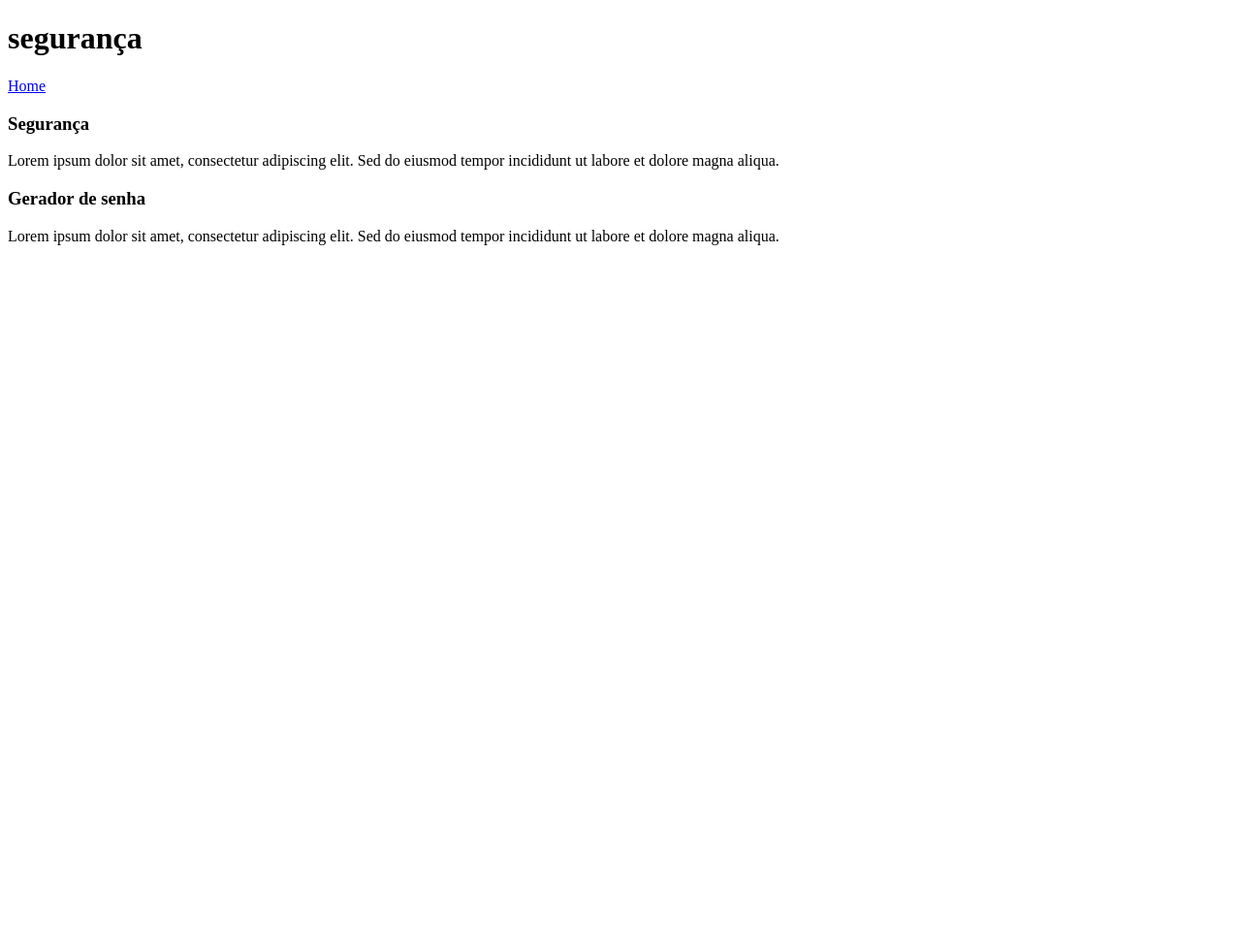
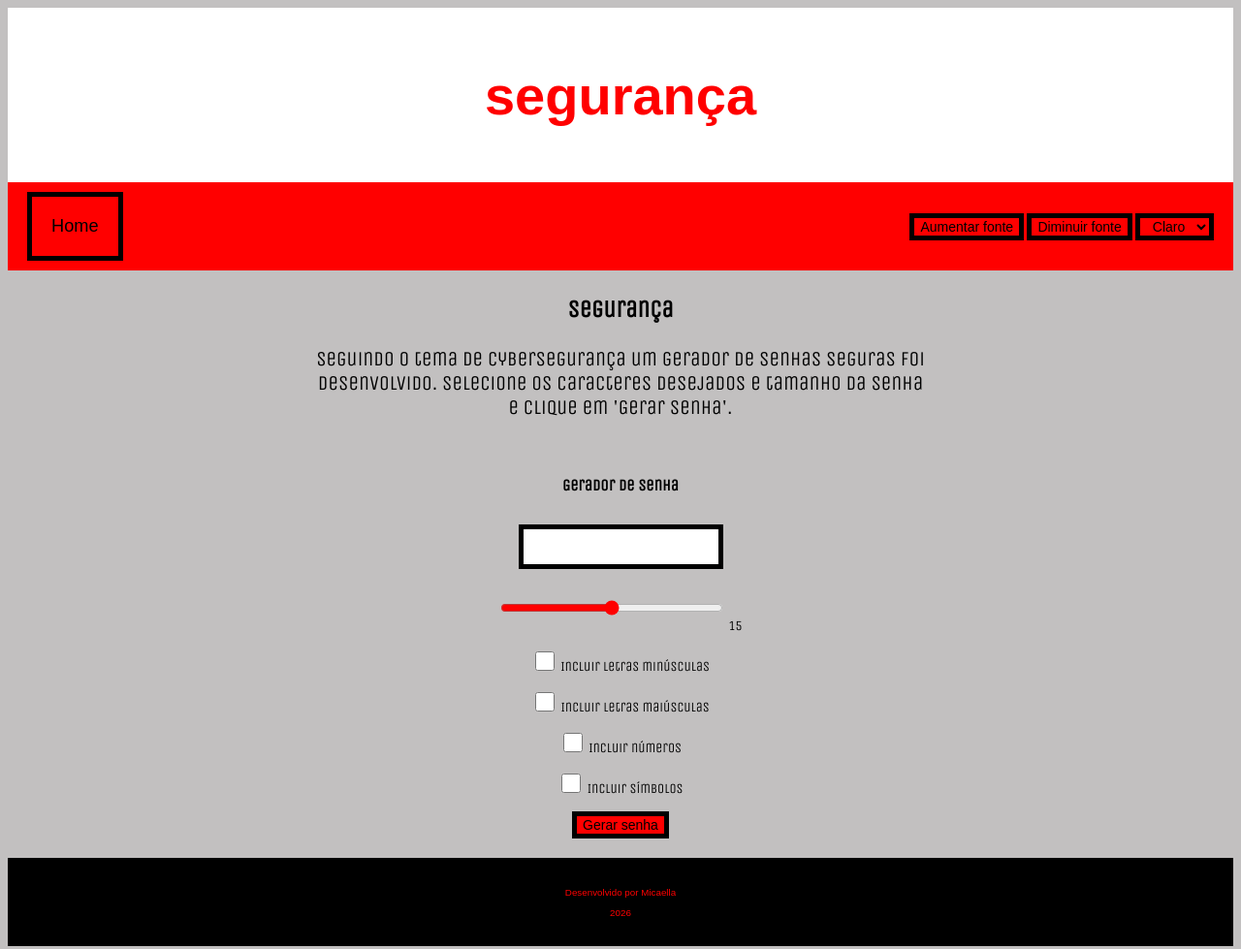
Before and after one commit to 168616/ciberseg, a plain HTML site: page seguranca.html in a window 1280 px wide. Shown: the whole page at 97% size. Before the commit the page ends 800 px from the top, so only its background shows below. Drawn offline with nearby package versions, Linux system fonts and the light colour scheme; a web font is replaced by a local one.

Commit message:
estruturação de javascript e css, finalizadas paginas 'sobre mim' 'seguranca' e 'contato'

```diff
--- /dev/null
+++ b/css/style.css
@@ -0,0 +1,206 @@
+@import url("https://fonts.googleapis.com");
+@import url("https://fonts.gstatic.com");
+@import url("https://fonts.googleapis.com/css2?family=Unica+One&family=Zen+Dots&display=swap");
+
+:root {
+    --black: rgb(0, 0, 0);
+    --white: rgb(255, 255, 255);
+    --red: rgb(255, 0, 0);
+    --grey: rgb(194, 192, 192);
+    font-size: 14px;
+}
+
+html {
+    color-scheme: light dark;
+    background-color: var(--grey);
+    color: var(--black);
+    font-family: "Unica One", sans-serif;
+    font-weight: 400;
+    font-style: normal;
+}
+
+@media (prefers-color-scheme: dark) {
+    :root {
+        --black: rgb(160, 160, 160);
+        --white: rgb(0, 0, 0);
+        --red: rgb(110, 0, 0);
+        --grey: rgb(39, 39, 39);
+    }
+
+    html {
+        color-scheme: dark;
+        background-color: var(--grey);
+        color: var(--black);
+    }
+}
+
+[modo-light-dark="light"] {
+    color-scheme: light;
+    --black: rgb(0, 0, 0);
+    --white: rgb(255, 255, 255);
+    --red: rgb(255, 0, 0);
+    --grey: rgb(194, 192, 192);
+}
+
+[modo-light-dark="dark"] {
+    color-scheme: dark;
+    --black: rgb(160, 160, 160);
+    --white: rgb(0, 0, 0);
+    --red: rgb(110, 0, 0);
+    --grey: rgb(39, 39, 39);
+}
+
+header {
+    padding: 20px;
+    text-align: center;
+    background-color: var(--white);
+    color: var(--red);
+    font-size: 2rem;
+    font-family: "Zen Dots", sans-serif;
+    font-weight: 400;
+    font-style: normal;
+}
+
+a {
+  background-color: var(--red);
+  color: var(--black);
+  border: 5px solid var(--black);
+  font-size: 1.3rem;
+  text-align: center;
+  text-decoration: none;
+  display: inline-block;
+  padding: 20px;
+    font-family: "Zen Dots", sans-serif;
+    font-weight: 400;
+    font-style: normal;
+}
+
+
+a:hover, a:active {
+  background-color: var(--black);
+  color: var(--white);
+}
+
+button{
+    background-color: var(--red);
+    color: var(--black);
+    border: 5px solid var(--black);
+    font-size: 1rem;
+    text-align: center;
+    text-decoration: none;
+    display: inline-block;
+    font-family: "Zen Dots", sans-serif;
+    font-weight: 400;
+    font-style: normal;
+}
+
+button:hover, button:active {
+    background-color: var(--black);
+    color: var(--white);
+}
+
+select{
+    background-color: var(--red);
+    color: var(--black);
+     border: 5px solid var(--black);
+    font-size: 1rem;
+    text-align: center;
+    text-decoration: none;
+    display: inline-block;
+        font-family: "Zen Dots", sans-serif;
+        font-weight: 400;
+        font-style: normal;
+}
+
+select:hover, select:active {
+    background-color: var(--black);
+    color: var(--white);
+}
+
+img {
+    height: auto;
+    width: 400px;
+    align-items: center;
+    background-color: var(--red);
+    padding: 25px;
+}
+
+#navbar {
+    display: flex;
+    justify-content: space-between;
+    align-items: center;
+    background-color: var(--red);
+    padding: 10px 20px;
+}
+
+section {
+    margin-left: 25%;
+    margin-right: 25%;
+}
+
+article {
+    margin-left: 25%;
+    margin-right: 25%;
+}
+
+footer {
+    background-color: var(--black);
+    color: var(--red);
+    text-align: center;
+    padding: 20px;
+    font-size: 0.7rem;
+    font-family: "Zen Dots", sans-serif;
+    font-weight: 400;
+    font-style: normal;
+}
+
+input {
+    background-color: var(--white);
+    color: var(--black);
+    border: 5px solid var(--black);
+    font-size: 1rem;
+    text-align: center;
+    text-decoration: none;
+    display: inline-block;
+        font-family: "Zen Dots", sans-serif;
+        font-weight: 400;
+        font-style: normal;
+    padding: 10px;
+    accent-color: var(--red);
+}
+
+input[type="checkbox"] {
+    width: 20px;
+    height: 20px;
+}
+
+input[type="range"] {
+    width: 200px;
+}
+
+#geradorSenha {
+    display: flex;
+    flex-direction: column;
+    align-items: center;
+    gap: 15px;
+    padding: 20px;
+}
+
+#contato {
+    display: flex;
+    flex-direction: column;
+    align-items: center;
+    gap: 10px;
+    padding: 20px;
+    margin-bottom: 20%;
+}
+
+#sobreMim {
+
+    text-align: center;
+}
+
+#titulo {
+    text-align: center;
+    font-size: 1.5rem;
+}
--- /dev/null
+++ b/js/script.js
@@ -0,0 +1,120 @@
+let passInput;
+let LenInput;
+let infoLength;
+let btnGerar;
+let chkLower;
+let chkUpper;
+let chkNumber;
+let chkSymbol;
+
+document.addEventListener('DOMContentLoaded', function() {
+  const elemSelect = document.querySelector('#selectModo');
+
+  if (elemSelect) {
+    const storedMode = localStorage.getItem('modo-light-dark');
+
+    if (storedMode === 'light' || storedMode === 'dark') {
+      document.documentElement.setAttribute('modo-light-dark', storedMode);
+      elemSelect.value = storedMode;
+    } else if (storedMode === 'Sistema') {
+      document.documentElement.removeAttribute('modo-light-dark');
+      elemSelect.value = 'Sistema';
+    }
+
+    elemSelect.addEventListener('change', function() {
+      if (elemSelect.value === 'light') {
+        document.documentElement.setAttribute('modo-light-dark', 'light');
+        localStorage.setItem('modo-light-dark', 'light');
+      } else if (elemSelect.value === 'dark') {
+        document.documentElement.setAttribute('modo-light-dark', 'dark');
+        localStorage.setItem('modo-light-dark', 'dark');
+      } else {
+        document.documentElement.removeAttribute('modo-light-dark');
+        localStorage.setItem('modo-light-dark', 'Sistema');
+      }
+    });
+  }
+
+  passInput = document.querySelector('#inputPasswordId');
+  LenInput = document.querySelector('#inputLenghtId');
+  infoLength = document.querySelector('label[for="inputLenghtId"]');
+  btnGerar = document.querySelector('#gerarSenha');
+  chkLower = document.querySelector('#LowerId');
+  chkUpper = document.querySelector('#UpperId');
+  chkNumber = document.querySelector('#NumberId');
+  chkSymbol = document.querySelector('#SymbolId');
+
+  if (infoLength && LenInput) {
+    infoLength.innerHTML = LenInput.value;
+    LenInput.addEventListener('input', () => {
+      infoLength.innerHTML = LenInput.value;
+    });
+  }
+
+  if (btnGerar) {
+    btnGerar.addEventListener('click', () => {
+      generatePassword(
+        chkNumber.checked,
+        chkSymbol.checked,
+        chkLower.checked,
+        chkUpper.checked,
+        Number(LenInput.value)
+      );
+    });
+  }
+
+  // Contato page alert button
+  const botao = document.querySelector('#alerta');
+  if (botao) {
+    botao.addEventListener('click', function(e) {
+      e.preventDefault();
+      alert('Pagina em construção');
+    });
+  }
+
+});
+
+function increaseFont() {
+  const root = document.documentElement;
+  const current = parseInt(getComputedStyle(root).fontSize, 10);
+  if (current < 32) {
+    root.style.fontSize = `${current + 2}px`;
+  }
+}
+
+function decreaseFont() {
+  const root = document.documentElement;
+  const current = parseInt(getComputedStyle(root).fontSize, 10);
+  if (current > 8) {
+    root.style.fontSize = `${current - 2}px`;
+  }
+}
+
+const numbers = [0,1,2,3,4,5,6,7,8,9];
+const symbols = ['!','@','#','$','%','&'];
+const caracteres = Array.from(Array(26)).map((_, i) => i + 97);
+const LowerCaseCaracteres = caracteres.map((item) => String.fromCharCode(item));
+const UpperCaseCaracteres = caracteres.map((item) => String.fromCharCode(item).toUpperCase());
+
+const generatePassword = (
+    hasNumbers,
+    hasSymbols,
+    hasLowercase,
+    hasUppercase,
+    length
+) => {
+    const newArray = [
+        ...(hasNumbers ? numbers : []),
+        ...(hasSymbols ? symbols : []),
+        ...(hasLowercase ? LowerCaseCaracteres : []),
+        ...(hasUppercase ? UpperCaseCaracteres : [])
+    ];
+    if (newArray.length === 0) return;
+    let password = '';
+    for (let i = 0; i < length; i++) {
+        const randomIndex = Math.floor(Math.random() * newArray.length);
+        password += newArray[randomIndex];
+    }
+
+    passInput.value = password;
+};
--- a/seguranca.html
+++ b/seguranca.html
@@ -1,26 +1,67 @@
 <!DOCTYPE html>
-<html lang="en">
+<html  modo-light-dark="light" lang="en">
 <head>
     <meta charset="UTF-8">
     <meta name="viewport" content="width=device-width, initial-scale=1.0">
     <title>segurança</title>
+    <link rel="stylesheet" href="./css/style.css">
 </head>
 <body>
+     <script src="./js/script.js"></script>
     <header>
         <h1>segurança</h1>
     </header>
-    <nav>
+    <nav id="navbar">
         <a href="./index.html">Home</a>
+             <div>
+                <button onclick="increaseFont()"> Aumentar fonte</button>
+                <button onclick="decreaseFont()">Diminuir fonte</button>
+
+                <select id="selectModo">
+                <option value="light">Claro</option>
+                <option value="dark">Escuro</option>
+                <option value="Sistema">Sistema</option>
+            </select>
+        </div>
     </nav>
     <main>
-        <section>
+        <script src="./js/script.js"></script>
+        <section id="titulo">
             <h3>Segurança</h3>
-            <p>Lorem ipsum dolor sit amet, consectetur adipiscing elit. Sed do eiusmod tempor incididunt ut labore et dolore magna aliqua.</p>
+            <p>Seguindo o tema de cybersegurança um gerador de senhas seguras foi desenvolvido. Selecione os caracteres desejados e tamanho da senha e clique em 'Gerar senha'.</p>
         </section>
-        <section>
+        <section id="geradorSenha">
             <h3>Gerador de senha</h3>
-            <p>Lorem ipsum dolor sit amet, consectetur adipiscing elit. Sed do eiusmod tempor incididunt ut labore et dolore magna aliqua.</p>
-        </section>
+            <input type="text" id="inputPasswordId">
+
+<div>
+    <input id="inputLenghtId" type="range" min="6" max="24">
+    <label for="inputLenghtId"></label>
+</div>
+<div>
+    <input id="LowerId" type="checkbox">
+    <label for="LowerId">Incluir letras minúsculas</label>
+</div>
+<div>
+    <input id="UpperId" type="checkbox">
+    <label for="UpperId">Incluir letras maiúsculas</label>
+</div>
+<div>
+    <input id="NumberId" type="checkbox">
+    <label for="NumberId">Incluir números</label>
+</div>
+<div>
+    <input id="SymbolId" type="checkbox">
+    <label for="SymbolId">Incluir símbolos</label>
+</div>
+
+<button id="gerarSenha">Gerar senha</button>
+
+         </section>
     </main>
+        <footer>
+        <p>Desenvolvido por Micaella</p>
+        <p>2026</p>
+    </footer>
 </body>
 </html>
```
Also changed, not shown: contato.html (+30 -5 lines), content.html (+18 -2 lines), index.html (+21 -7 lines), sobre.html (+22 -6 lines), assets/eu.jpeg (added).
